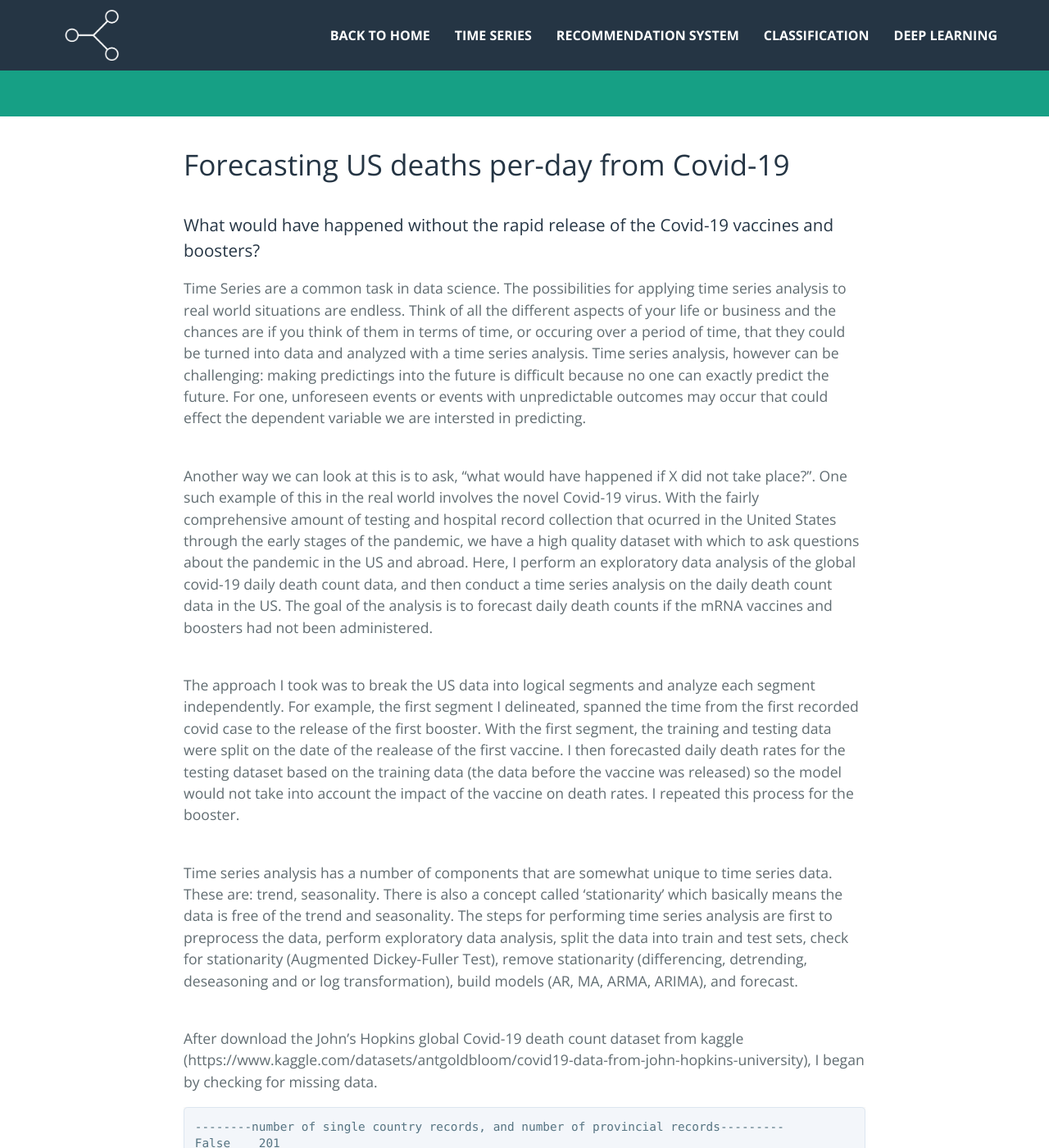
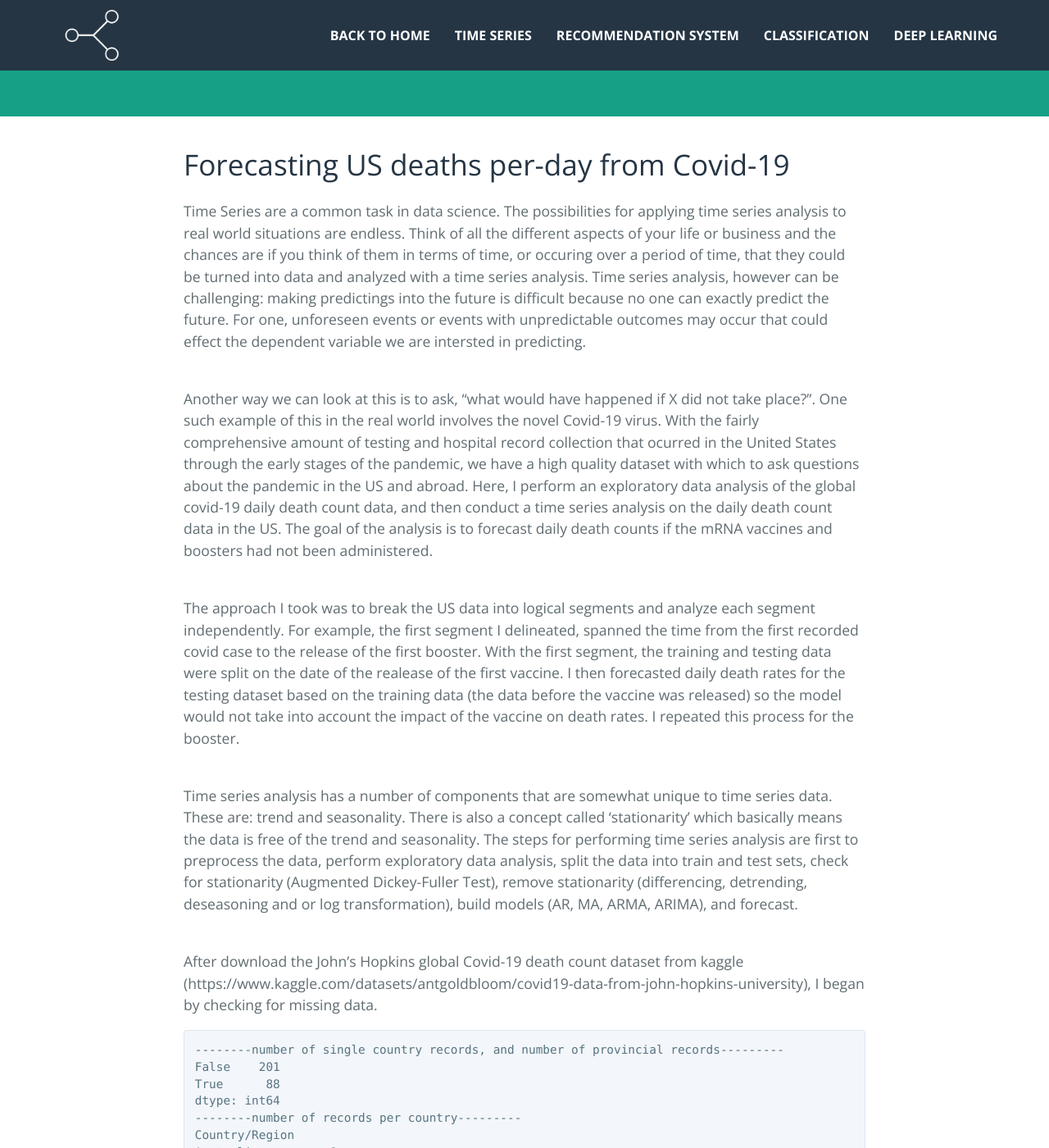
Before and after one commit to benjamin-j-cooper/benjamin-j-cooper.github.io, a Jekyll site: the page built from docs/tsa.md, in a window 1280 px wide and 1400 px high, scrolled down 262 px. Shown: the whole window at 82% size. Built offline with Jekyll 4.4.1, drawn with Linux system fonts in a browser that asks for light colours; nearby versions of some CDN libraries; part of the change alters nothing that is shown; some of the changed text lies outside the part shown.

Commit message:
updated time series analysis

```diff
--- a/docs/_includes/projects/tsa_project.md
+++ b/docs/_includes/projects/tsa_project.md
@@ -1,5 +1,4 @@
 # Forecasting US deaths per-day from Covid-19
-### What would have happened without the rapid release of the Covid-19 vaccines and boosters?
 
 Time Series are a common task in data science. The possibilities for applying time series analysis to real world situations are endless. Think of all the different aspects of your life or business and the chances are if you think of them in terms of time, or occuring over a period of time, that they could be turned into data and analyzed with a time series analysis. Time series analysis, however can be challenging: making predictings into the future is difficult because no one can exactly predict the future. For one, unforeseen events or events with unpredictable outcomes may occur that could effect the dependent variable we are intersted in predicting. <br><br>
 
@@ -7,7 +6,7 @@ Another way we can look at this is to ask, "what would have happened if X did no
 
 The approach I took was to break the US data into logical segments and analyze each segment independently. For example, the first segment I delineated, spanned the time from the first recorded covid case to the release of the first booster. With the first segment, the training and testing data were split on the date of the realease of the first vaccine. I then forecasted daily death rates for the testing dataset based on the training data (the data before the vaccine was released) so the model would not take into account the impact of the vaccine on death rates. I repeated this process for the booster.<br><br>
 
-Time series analysis has a number of components that are somewhat unique to time series data. These are: trend, seasonality. There is also a concept called 'stationarity' which basically means the data is free of the trend and seasonality. The steps for performing time series analysis are first to preprocess the data, perform exploratory data analysis, split the data into train and test sets, check for stationarity (Augmented Dickey-Fuller Test), remove stationarity (differencing, detrending, deseasoning and or log transformation), build models (AR, MA, ARMA, ARIMA), and forecast.<br><br>
+Time series analysis has a number of components that are somewhat unique to time series data. These are: trend and seasonality. There is also a concept called 'stationarity' which basically means the data is free of the trend and seasonality. The steps for performing time series analysis are first to preprocess the data, perform exploratory data analysis, split the data into train and test sets, check for stationarity (Augmented Dickey-Fuller Test), remove stationarity (differencing, detrending, deseasoning and or log transformation), build models (AR, MA, ARMA, ARIMA), and forecast.<br><br>
 
 After download the John's Hopkins global Covid-19 death count dataset from kaggle (https://www.kaggle.com/datasets/antgoldbloom/covid19-data-from-john-hopkins-university), I began by checking for missing data.
 
@@ -42,7 +41,7 @@ What is clear from the table above is that the data recorded for some countries
 One important thing to note about the covid 19 data is that not all countries followed the same reporting standards for infections or deaths. Therefor it is important to keep in mind that some countries that may not be in the top 20 in this dataset may have had underinflated death count data. Interestingly, int he correlation heatmap we can see that there are some lighter groups of blocks indicating correlation between the daily death counts between some countries. For example Brazil and India, or Columbia, and Argentina,a nd finally the UK, Italy, Germany, and France. The latter two groups make perfect sense as these countries are geographically, culturally, and economically more closely related. Next, I extracted the US data from the global dataset. The remainder of the analysis will focus just on the US dataset.
 
 
-### US
+### US Covid 19 daily death rate analysis
 
 
 plotting the cummulative US death counts from the start of the pandemic, we can see there are changes in the death rate over time:
@@ -52,7 +51,7 @@ plotting the cummulative US death counts from the start of the pandemic, we can
 
 To get a better picture of the these changes in death rate, I transformed the data into non-cumulative data using the built in pandas shift() method to the subtract the previous day from each days death count.
 
-### US non-cummulative
+### convert US to non-cummulative daily death counts
 
 Here is the resulting non-cumulative data plotted from the start of the pandemic, with significant vaccination developments included as vertical dashed lines:
 
@@ -62,7 +61,7 @@ Here is the resulting non-cumulative data plotted from the start of the pandemic
 
 The vaccination events appear to be correlated with unpredictable drops in the covid death rate. To explore this further, I break the dataset into smaller windows of analysis. The first window is from the start of the pandemic to the release of the 1st booster. The training and testing data are split based on the date of the release of the 1st vaccines. I will then forecast the predicted death rate of the testing dataset with an ARIMA model.
 
-### Forecasting the predicted covid deaths without first vaccine
+### Forecasting the predicted covid deaths 'hypothetically without first vaccine'
 
 First, lets take a look at the trend and seasonlity of the training set...
 
```
Also changed, not shown: docs/assets/images/tsa_files/covid19_analysis_clean_36_0.png (deleted), docs/assets/images/tsa_files/covid19_analysis_clean_36_2.png (deleted), docs/assets/images/tsa_files/covid19_analysis_clean_36_3.png (deleted), docs/assets/images/tsa_files/covid19_analysis_clean_39_0.png (deleted).
